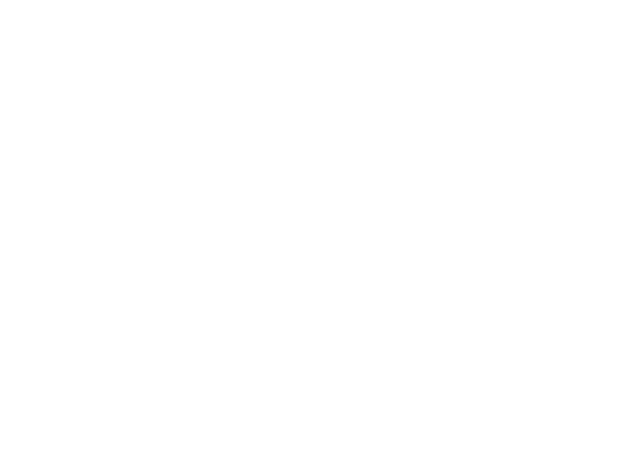
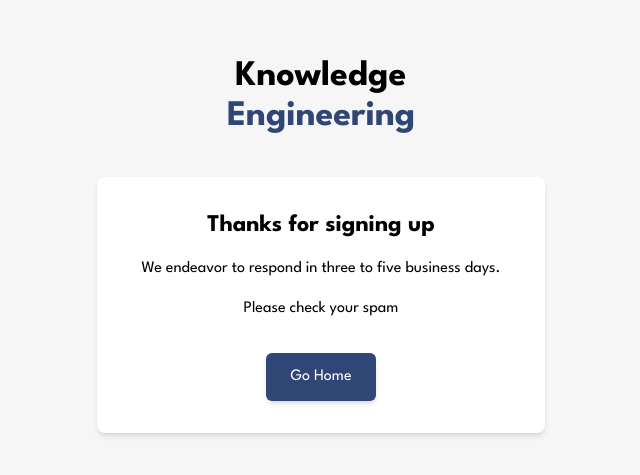
Before and after one commit to fadichahineOS/knowledge-engineering, a React (Vite) app in the folder knowledge-enginering/: page /contact-confirmation in a window 1280 px wide. Before the commit this address had no page. Shown: the part 155-630 px from the top of the page, without its empty margins (319-959 px from the left). Built offline with nearby package versions, Linux system fonts and the light colour scheme.

Commit message:
added contact form and contact confirmed pages

```diff
--- a/knowledge-enginering/src/App.tsx
+++ b/knowledge-enginering/src/App.tsx
@@ -5,6 +5,8 @@ import SignUpPage from './components/signUp';
 import Article from './components/article';
 import SignIn from './components/signIn';
 import WriterProfile from './components/writerProfile';
+import ContactPage from './components/contactUs';
+import ContactConfirmation from './components/contactConfirmation';
 
 const App: React.FC = () => {
   return (
@@ -14,6 +16,8 @@ const App: React.FC = () => {
       <Route path="/signup" element={<SignUpPage />} />
       <Route path="/article" element={<Article/>} />
       <Route path="/writer-profile" element={<WriterProfile />} />
+      <Route path="/contact" element={<ContactPage />} />
+      <Route path="/contact-confirmation" element={<ContactConfirmation />} />
     </Routes>
   );
 };
--- a/knowledge-enginering/src/components/bodyOne/bodyOne.tsx
+++ b/knowledge-enginering/src/components/bodyOne/bodyOne.tsx
@@ -1,4 +1,5 @@
 import React from 'react';
+import { Link } from 'react-router-dom';
 import js from '/src/assets/js.svg';
 import bridge from '/src/assets/bridge.svg';
 
@@ -11,9 +12,11 @@ const BodyOne: React.FC = () => {
           Knowledge Engineering is a platform by young professionals, for young professionals.
           Stay up to date with your industry, or write for us and express your passion for engineering.
         </p>
-        <button className="bg-custom-blue text-white px-6 py-3 rounded-md w-40 shadow-md hover:bg-opacity-90 transition duration-300 text-lg">
-          Contact Us
-        </button>
+        <Link to="/contact">
+          <button className="bg-custom-blue text-white px-6 py-3 rounded-md w-40 shadow-md hover:bg-opacity-90 transition duration-300 text-lg">
+            Contact Us
+          </button>
+        </Link>
       </div>
       <div className="relative flex flex-col items-end justify-end w-1/2 h-full">
         <div className="absolute right-[-10%] bottom-0">
--- /dev/null
+++ b/knowledge-enginering/src/components/contactConfirmation.tsx
@@ -0,0 +1,28 @@
+import React from 'react';
+import { Link } from 'react-router-dom';
+
+const ContactConfirmation: React.FC = () => {
+  return (
+    <div className="flex flex-col items-center justify-center min-h-screen bg-[#f6f6f6] px-4">
+      <div className="text-center mb-8">
+        <h1 className="text-4xl font-bold mb-2">
+          <span className="block">Knowledge</span>
+          <span className="block text-custom-blue">Engineering</span>
+        </h1>
+      </div>
+      <div className="bg-white p-8 rounded-lg shadow-md max-w-md w-full text-center">
+        <h2 className="text-2xl font-bold mb-4">Thanks for signing up</h2>
+        <p className="mb-4">We endeavor to respond in three to five business days.</p>
+        <p className="mb-8">Please check your spam</p>
+        <Link
+          to="/"
+          className="bg-custom-blue text-white px-6 py-3 rounded-md shadow-md hover:bg-opacity-90 transition duration-300 inline-block"
+        >
+          Go Home
+        </Link>
+      </div>
+    </div>
+  );
+};
+
+export default ContactConfirmation;
--- a/knowledge-enginering/src/components/contactUs.tsx
+++ b/knowledge-enginering/src/components/contactUs.tsx
@@ -0,0 +1,79 @@
+import React from 'react';
+import { useNavigate } from 'react-router-dom';
+import { Mail, Phone, User, Briefcase } from 'lucide-react';
+import SignInForm from './signInForm/signInForm';
+
+const ContactUs: React.FC = () => {
+  const navigate = useNavigate();
+
+  const handleContact = (data: Record<string, string>) => {
+    console.log('Contact form data:', data);
+    // Handle contact form submission logic here
+
+    // Redirect to the confirmation page
+    navigate('/contact-confirmation');
+  };
+
+  return (
+    <div className="flex h-screen bg-[#f6f6f6]">
+      <div className="w-1/2 bg-cover bg-center" style={{backgroundImage: "url('/src/assets/engine.jpg')"}}>
+        {/* Left side with background image */}
+      </div>
+      <div className="w-1/2 flex flex-col items-start p-12">
+        <div className="mb-12 flex flex-col items-start -space-y-3">
+          <span className="text-2xl font-bold">Knowledge</span>
+          <span className="text-2xl font-bold text-custom-blue ml-[25%]">Engineering</span>
+        </div>
+        <SignInForm
+          fields={[
+            {
+              name: 'firstName',
+              type: 'text',
+              placeholder: 'First Name',
+              icon: <User size={16} />,
+              validation: (value) => value.length > 0 ? null : 'First name is required'
+            },
+            {
+              name: 'lastName',
+              type: 'text',
+              placeholder: 'Last Name',
+              icon: <User size={16} />,
+              validation: (value) => value.length > 0 ? null : 'Last name is required'
+            },
+            {
+              name: 'email',
+              type: 'email',
+              placeholder: 'Email Address',
+              icon: <Mail size={16} />,
+              validation: (value) => {
+                const emailRegex = /^[^\s@]+@[^\s@]+\.[^\s@]+$/;
+                return emailRegex.test(value) ? null : 'Invalid email address';
+              }
+            },
+            {
+              name: 'phoneNumber',
+              type: 'tel',
+              placeholder: 'Phone Number',
+              icon: <Phone size={16} />,
+              validation: (value) => {
+                const phoneRegex = /^\+?[1-9]\d{1,14}$/;
+                return phoneRegex.test(value) ? null : 'Invalid phone number';
+              }
+            },
+            {
+              name: 'discipline',
+              type: 'text',
+              placeholder: 'Engineering Discipline/Interest',
+              icon: <Briefcase size={16} />,
+              validation: (value) => value.length > 0 ? null : 'Engineering discipline/interest is required'
+            }
+          ]}
+          onSubmit={handleContact}
+          submitButtonText="Submit"
+        />
+      </div>
+    </div>
+  );
+};
+
+export default ContactUs;
```
Also changed, not shown: knowledge-enginering/src/assets/engine.jpg.
